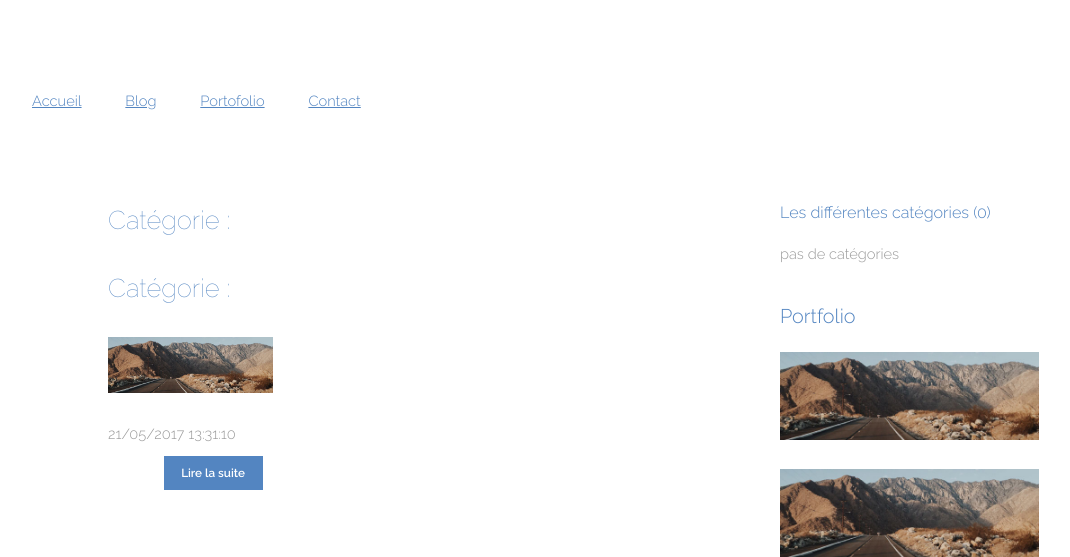
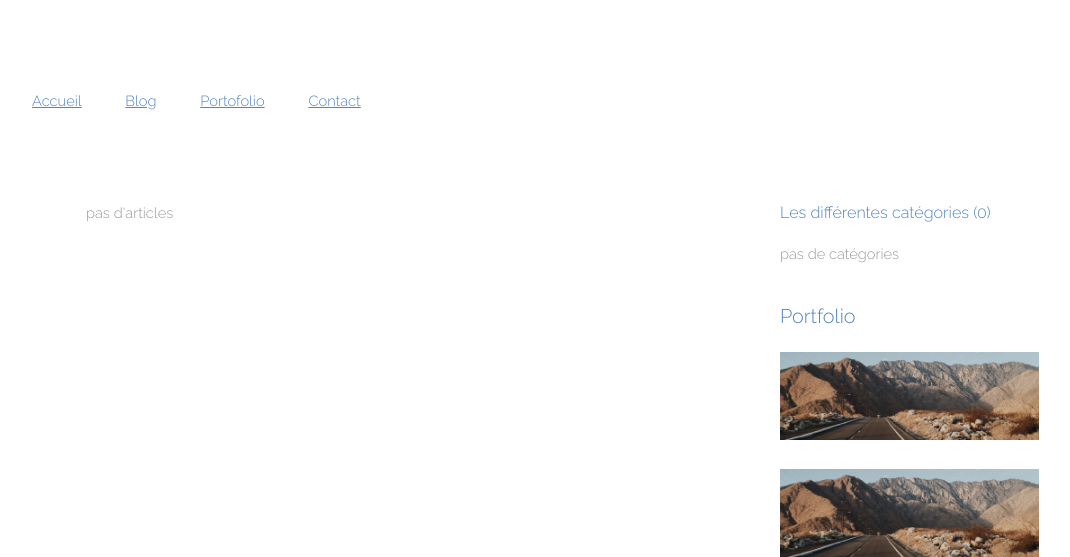
Before and after one commit to Wolf117Warrior/Cnam-mini-projet-space, a PHP site: page /blog.php in a window 1280 px wide. Shown: the part 263-820 px from the top of the page, without its empty margins (52-1122 px from the left). Run offline with PHP 8.4, Linux system fonts and the light colour scheme; data that the repository does not hold is empty.

Commit message:
update 5 front + back end + bdd

```diff
--- a/blog.php
+++ b/blog.php
@@ -53,8 +53,9 @@
  <?php //--------------------------------//
         //--- affichage liste articles ---//
         //--------------------------------//
-        $result=$maBase->query("SELECT a.*, IFNULL(c.LIBL_categorie ,'sans catégorie')  AS 'LIBL_categorie'
-                FROM cnamcp09_articles a LEFT JOIN cnamcp09_categories c ON a.ID_categorie = c.ID_categorie ORDER BY DATE_article DESC LIMIT 0,3");
+        $result=$maBase->query("SELECT a.*, c.LIBL_categorie  AS 'LIBL_categorie'
+                FROM cnamcp09_articles a LEFT JOIN cnamcp09_categories c ON a.ID_categorie = c.ID_categorie
+                WHERE c.LIBL_categorie IS NOT NULL ORDER BY DATE_article DESC");
             $i = 0;
             $count=$result->rowCount() ;
                          if($result) {
```
